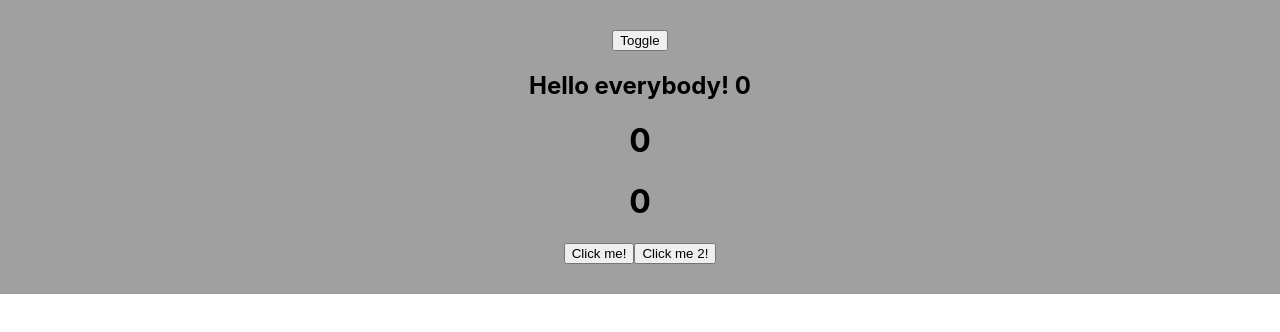
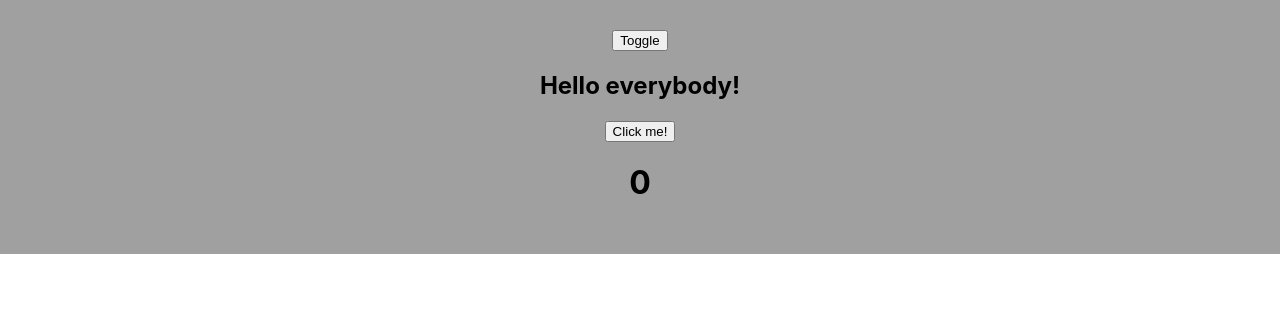
Before and after one commit to tranducmanh235/hooks_f8, a React (Create React App) app: page / in a window 1280 px wide. Both pictures are taken after a click on the button "Toggle". Shown: the top 332 px of the page. Built offline with nearby package versions, Linux system fonts and the light colour scheme.

Commit message:
hooks useCallback()

```diff
--- a/src/App.js
+++ b/src/App.js
@@ -8,7 +8,8 @@ import { useState } from "react";
 // import FakeChatApp from "./components/hooksUseEffect/FakeChatApp";
 // import Content from "./components/hooksMore/Content";
 // import HooksUseRef from "./components/hooksMore/HooksUseRef";
-import MemoReact from "./components/more/MemoReact";
+// import MemoReact from "./components/more/MemoReact";
+import HooksUseCallback from "./components/hooksMore/HooksUseCallback";
 
 function App() {
     const [show, setShow] = useState(false);
@@ -36,8 +37,11 @@ function App() {
                 {/* <button onClick={() => setShow(!show)}>Toggle</button>
                 {show && <HooksUseRef />} */}
 
+                {/* <button onClick={() => setShow(!show)}>Toggle</button>
+                {show && <MemoReact />} */}
+
                 <button onClick={() => setShow(!show)}>Toggle</button>
-                {show && <MemoReact />}
+                {show && <HooksUseCallback />}
             </div>
         </div>
     );
--- /dev/null
+++ b/src/components/hooksMore/HooksUseCallback.js
@@ -0,0 +1,19 @@
+import React, { useCallback, useState } from "react";
+import ContentMemo from "../more/ContentMemo";
+
+const HooksUseCallback = () => {
+    const [count, setCount] = useState(0);
+
+    const handleIncrease = useCallback(() => {
+        setCount((prevCount) => prevCount + 1);
+    }, []);
+
+    return (
+        <div>
+            <ContentMemo onIncrease={handleIncrease} />
+            <h1>{count}</h1>
+        </div>
+    );
+};
+
+export default HooksUseCallback;
--- a/src/components/more/ContentMemo.js
+++ b/src/components/more/ContentMemo.js
@@ -2,12 +2,13 @@ import { memo } from "react";
 
 // ===
 
-function ContentMemo({ count }) {
+function ContentMemo({ onIncrease }) {
     console.log("re-render");
 
     return (
         <div>
-            <h2>Hello everybody! {count}</h2>
+            <h2>Hello everybody! </h2>
+            <button onClick={onIncrease}>Click me!</button>
         </div>
     );
 }
```
